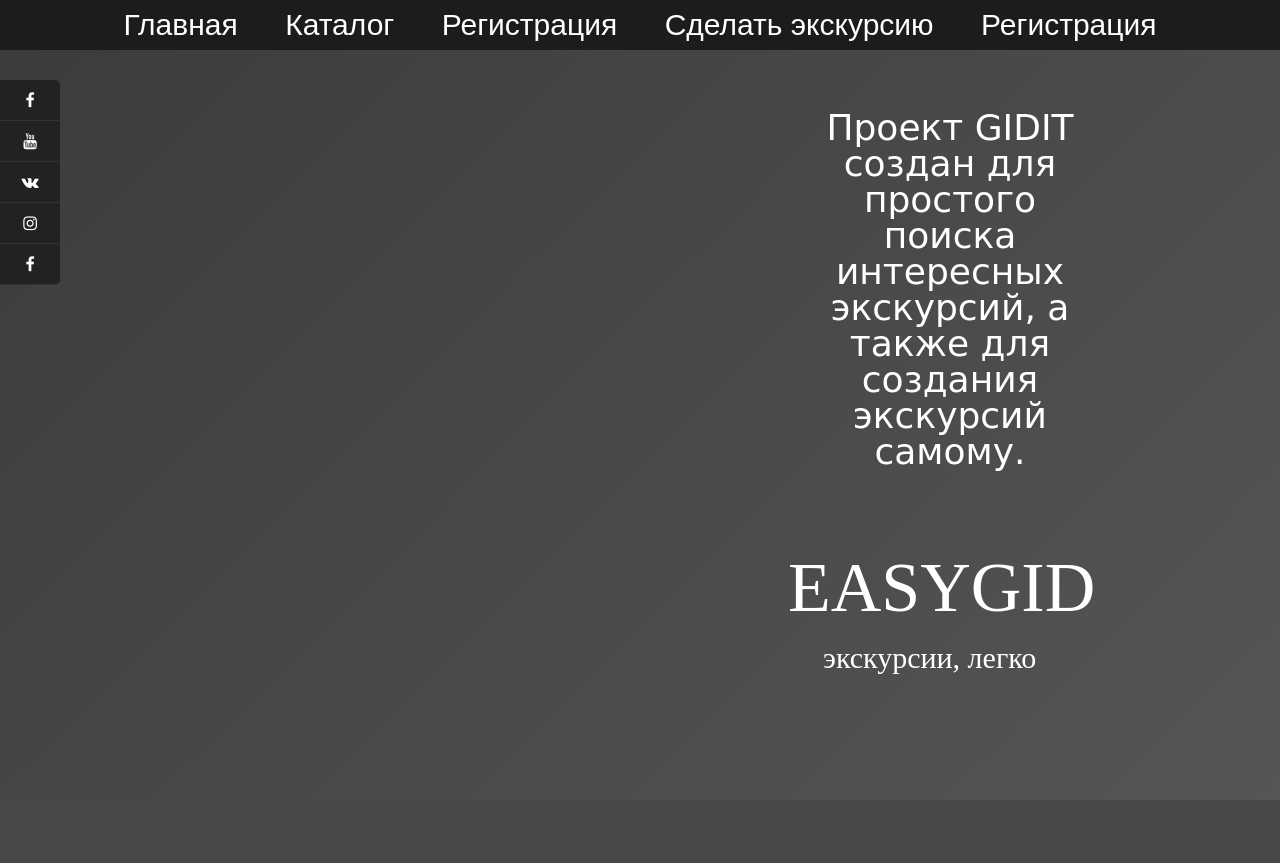
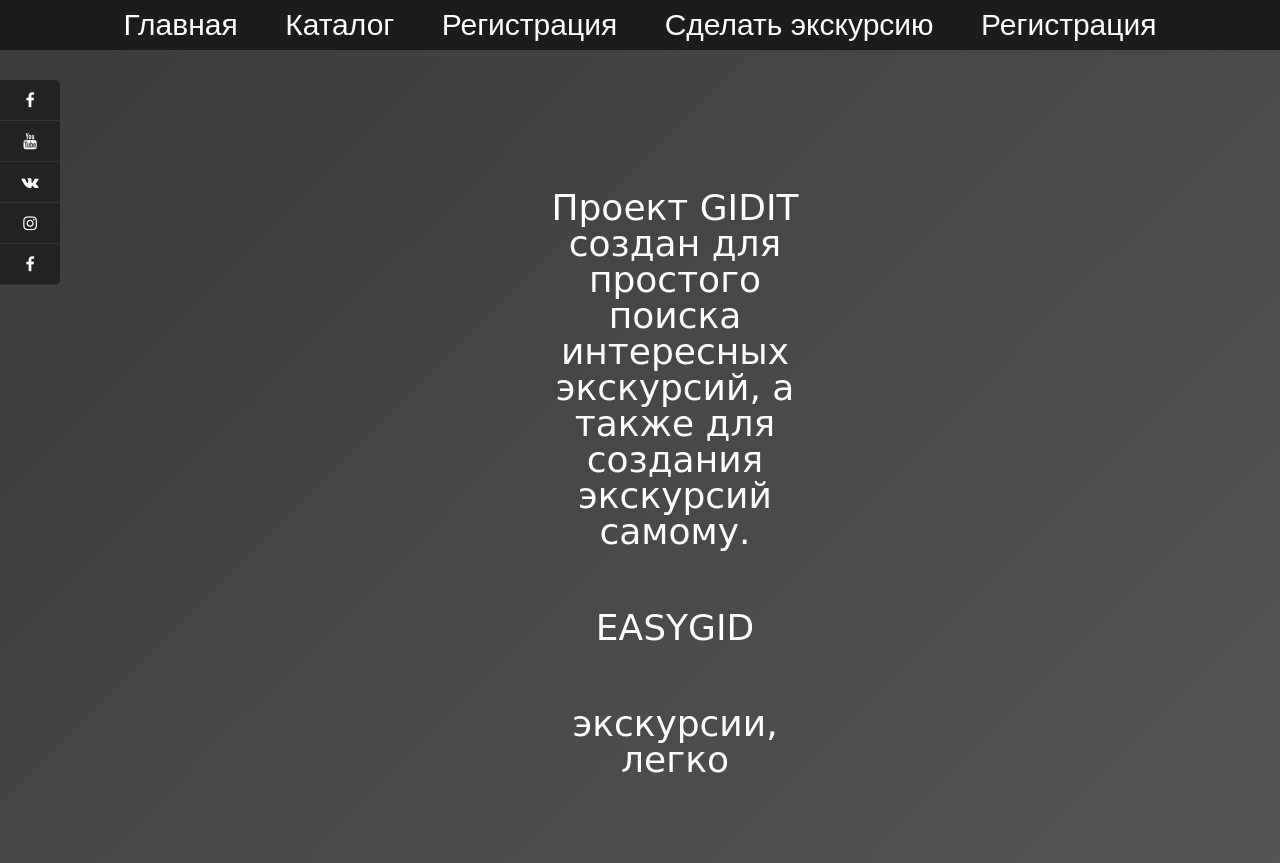
Before and after one commit to yurisobolev/gittest, a PHP site: page / in a window 1280 px wide. Before the commit the page ends 800 px from the top, so only its background shows below. Run offline with PHP 8.4, Linux system fonts and the light colour scheme; some libraries are stand-ins or nearby versions.

Commit message:
centre landing tex on index.html

```diff
--- a/css/main.css
+++ b/css/main.css
@@ -80,24 +80,15 @@ background-position: 0% 50%
 .gid {
   margin-top: 45px;
   padding: 35px;
-  margin-left: 750px;
-  border:solid transparent;
-  border-width:medium;
-  border-radius: 5;
+  left: 50%;
+  margin-left: -150px;
   position: relative;
-  display: inline-block;
   font-size: 30px;
   color:white;
+  display: inline-block;
 }
 .gid hover{
   border: solid #FFB028 ;
-}
-#EASYGID {
-  font-size: 70px;
-}
-#bb {
-  margin-top: 20px;
-  margin-left: 35px;
 }
 
 
@@ -113,14 +104,14 @@ background-position: 0% 50%
 
   display: none;
 }
-.p1 {
+.start_text {
   margin-top: 60px;
+  margin-bottom: 50px;
   text-align:center;
   font-size: 36px;
-margin-left: 800px;
-color: white;
-font-family: Comic Sans MS, Comic Sans, cursive;
-position: relative;
+  color: white;
+  font-family: Comic Sans MS, Comic Sans, cursive;
+  position: relative;
   width: 300px;
 }
 .social {
--- a/index.html
+++ b/index.html
@@ -24,7 +24,7 @@
             <li><a href="#">Главная</a></li>
             <li><a href="catalog.html">Каталог</a></li>
             <li><a href="reg.php">Регистрация</a></li>
-            <li><a href="generator/">Сделать экскурсию</a></li>
+            <li><a href="generator/index.html">Сделать экскурсию</a></li>
             <li><a href="#">Регистрация</a></li>
         </ul>
     </div>
@@ -62,14 +62,15 @@
 
  </ul>
 
-    <div class="p1">
-        <p>Проект GIDIT создан для простого поиска интересных экскурсий, а также для создания экскурсий самому.</p>
-    </div>
+    <div class="gid">
 
-    <div class="gid">
-        <p id=EASYGID>EASYGID</p>
+        <div class="start_text">
+            <p>Проект GIDIT создан для простого поиска интересных экскурсий, а также для создания экскурсий самому.</p>
+        </div>
+
+        <p class="start_text">EASYGID</p>
         <button id=start>начать</button>
-        <p id=bb>экскурсии, легко</p>
+        <p class="start_text">экскурсии, легко</p>
     </div>
 
 </body>
```
